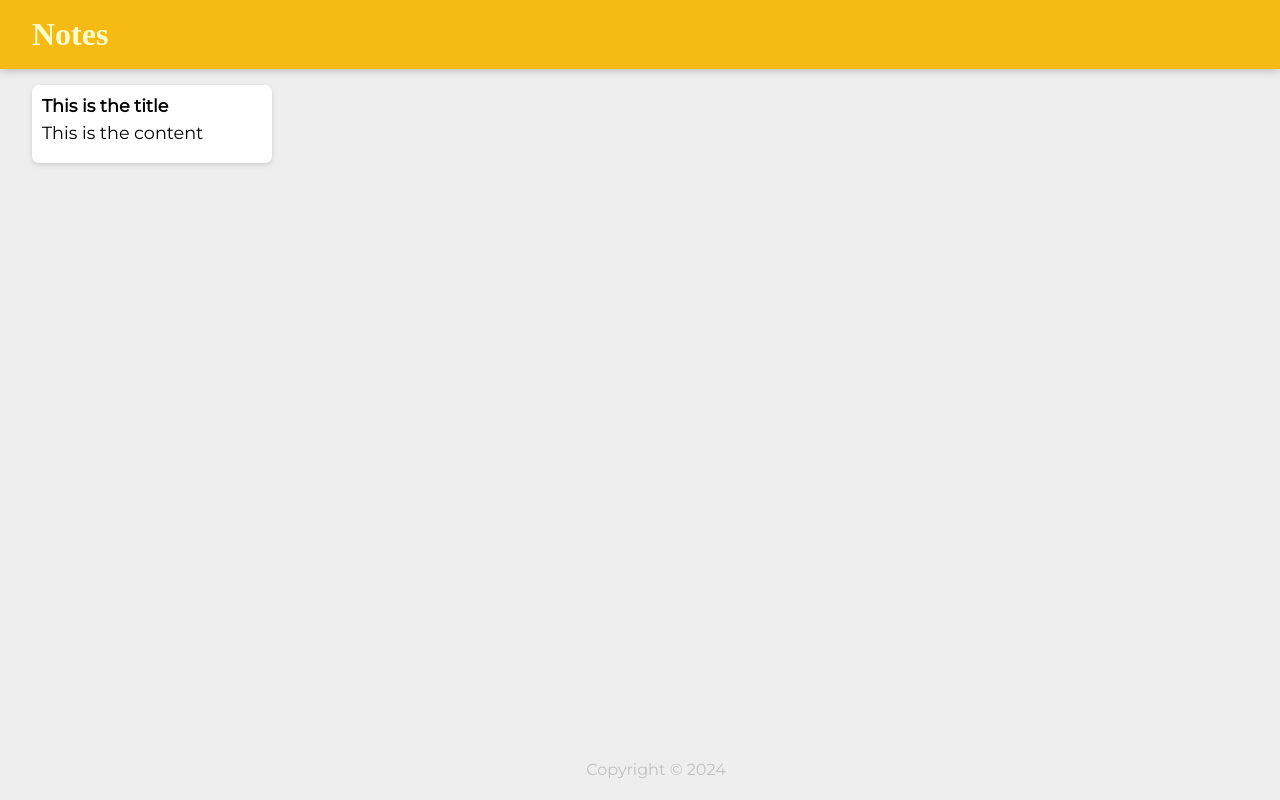
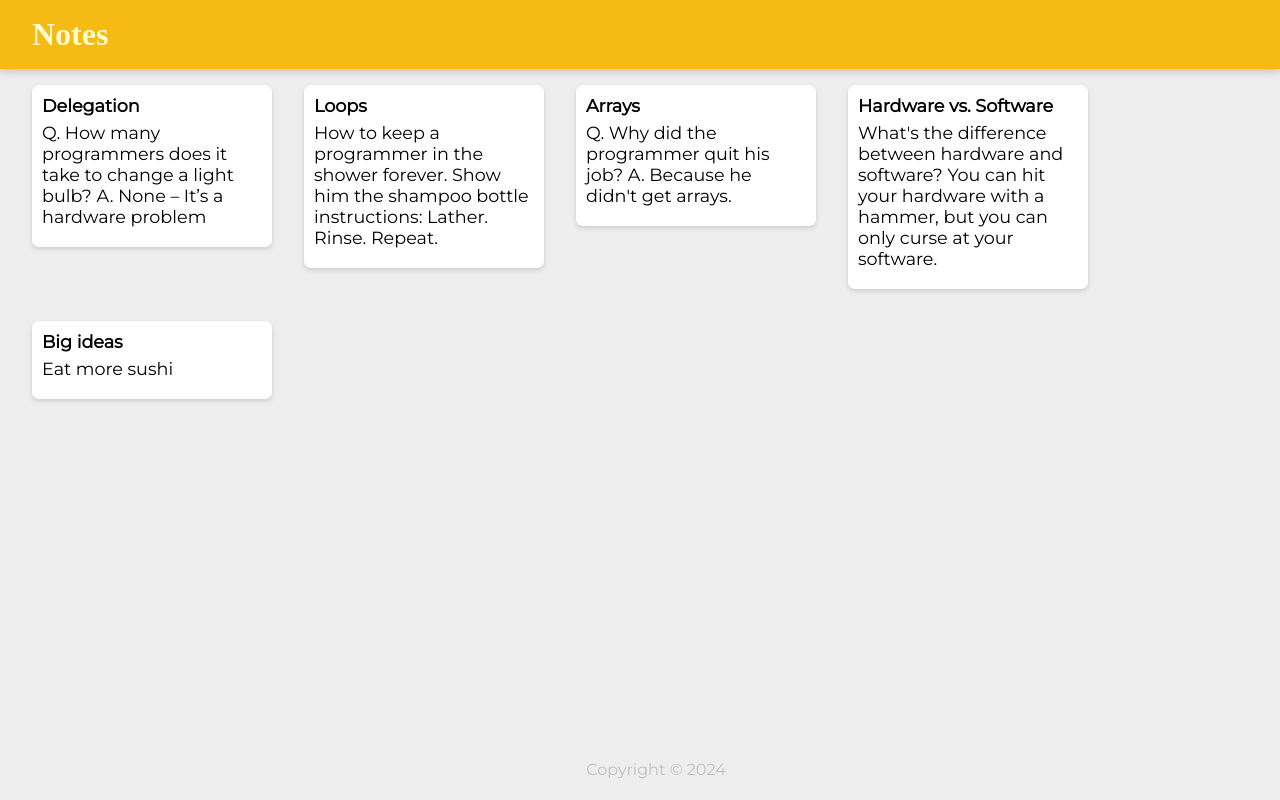
Before and after one commit to Karansiddiqui/KeeperLite, a React (Create React App) app: page / in a window 1280 px wide. Built offline with nearby package versions, Linux system fonts and the light colour scheme; a web font is replaced by a local one.

Commit message:
donw with add note Items

```diff
--- a/public/index.html
+++ b/public/index.html
@@ -7,7 +7,8 @@
     <link href="https://fonts.googleapis.com/css2?family=McLaren&family=Montserrat&display=swap" rel="stylesheet">
 
     <link rel="stylesheet" href="./style.css">
-    <title>Sticky Pad</title>
+    <link rel="icon" href="./icons/book.svg">
+    <title> Sticky Pad</title>
   </head>
   <body>
     <div id="root"></div>
--- a/src/components/App.js
+++ b/src/components/App.js
@@ -2,12 +2,20 @@
 import Header from "./Header";
 import Footer from "./Footer";
 import Note from "./Note";
+import notes from "../notes"
+
 
 function App() {
     return (
         <div>
             <Header />
-            <Note />
+            {notes.map((noteItem) =>
+                <Note
+                    key={noteItem.key}
+                    title={noteItem.title}
+                    content={noteItem.content}
+                />
+            )}
             <Footer />
         </div>
     );
--- a/src/components/Note.jsx
+++ b/src/components/Note.jsx
@@ -1,12 +1,12 @@
 import React from "react";
 
-function Note() {
-   return (
-    <div className="note">
-        <h1>This is the title</h1>
-        <p>This is the content</p>
-    </div>
-   )
+function Note(props) {
+    return (
+        <div className="note">
+            <h1>{props.title}</h1>
+            <p>{props.content}</p>
+        </div>
+    )
 }
 
 export default Note;
--- /dev/null
+++ b/src/notes.js
@@ -0,0 +1,33 @@
+const notes = [
+    {
+      key: 1,
+      title: "Delegation",
+      content:
+        "Q. How many programmers does it take to change a light bulb? A. None – It’s a hardware problem"
+    },
+    {
+      key: 2,
+      title: "Loops",
+      content:
+        "How to keep a programmer in the shower forever. Show him the shampoo bottle instructions: Lather. Rinse. Repeat."
+    },
+    {
+      key: 3,
+      title: "Arrays",
+      content:
+        "Q. Why did the programmer quit his job? A. Because he didn't get arrays."
+    },
+    {
+      key: 4,
+      title: "Hardware vs. Software",
+      content:
+        "What's the difference between hardware and software? You can hit your hardware with a hammer, but you can only curse at your software."
+    },
+    {
+      key: 5,
+      title: "Big ideas",
+      content: "Eat more sushi"
+    }
+  ];
+
+  export default notes;
```
Also changed, not shown: public/icons/book.svg (added), public/icons/title.png (added).
